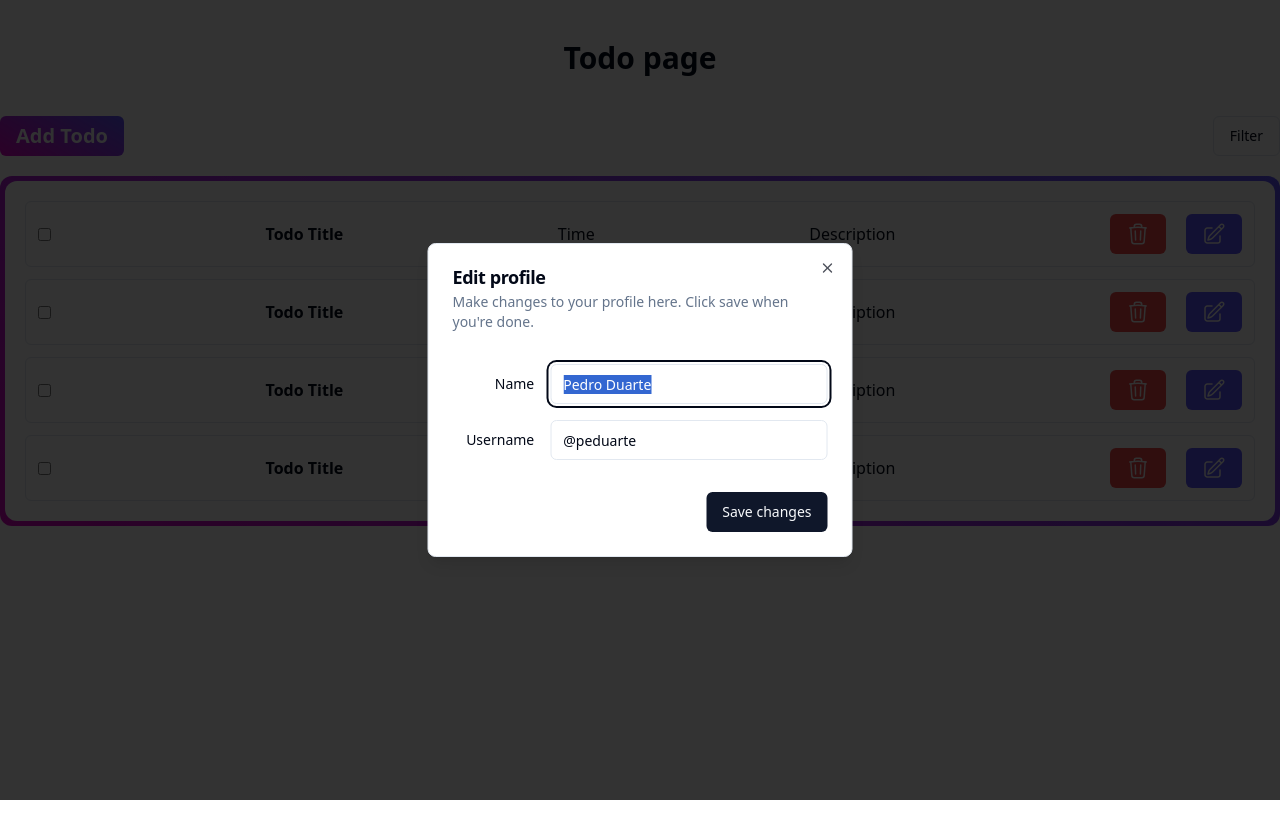
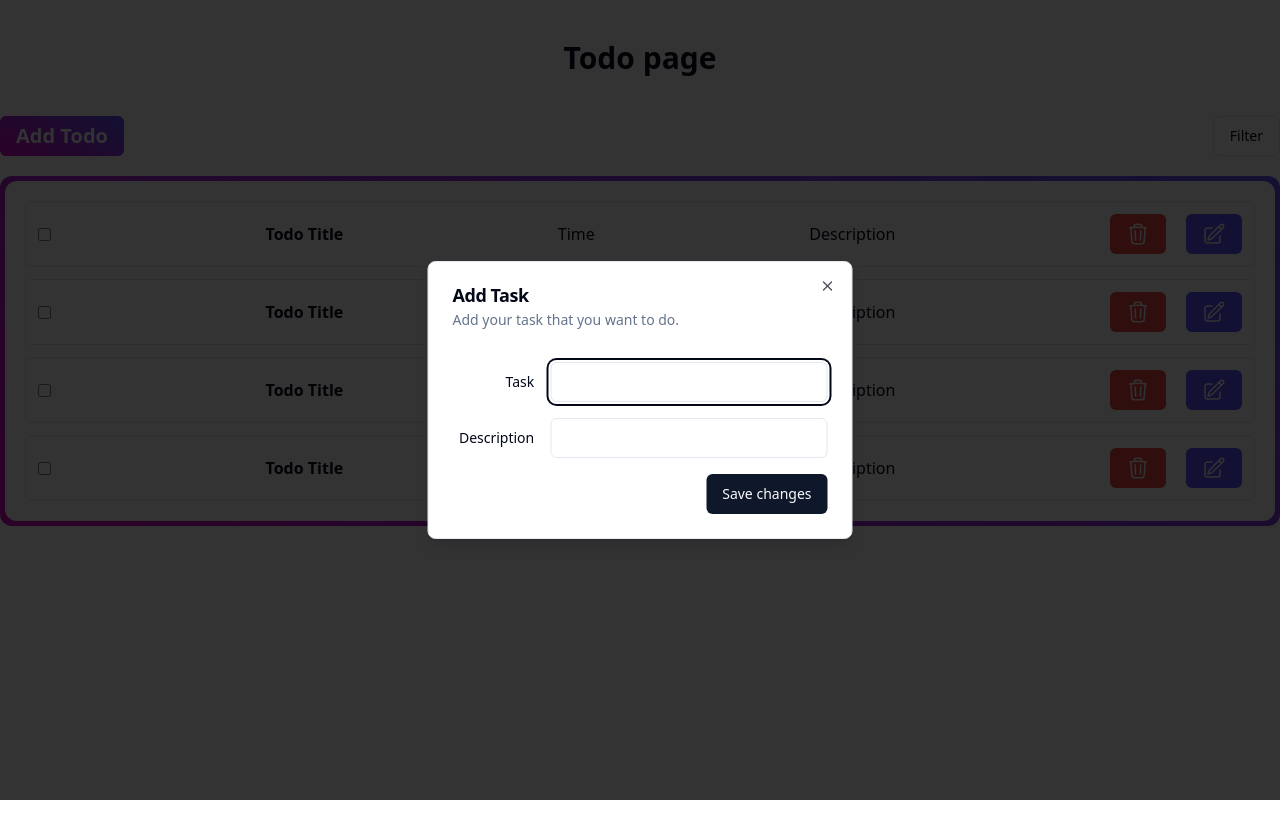
Before and after one commit to NS-Sheam/l2-m2-fs-m3, a React (Vite) app: page / in a window 1280 px wide. Both pictures are taken after a click on the button "Add Todo". Built offline with nearby package versions, Linux system fonts and the light colour scheme.

Commit message:
some change

```diff
--- a/src/components/todo/AddTodoModal.tsx
+++ b/src/components/todo/AddTodoModal.tsx
@@ -1,6 +1,7 @@
 import { Button } from "@/components/ui/button";
 import {
   Dialog,
+  DialogClose,
   DialogContent,
   DialogDescription,
   DialogFooter,
@@ -10,8 +11,17 @@ import {
 } from "@/components/ui/dialog";
 import { Input } from "@/components/ui/input";
 import { Label } from "@/components/ui/label";
+import { FormEvent, useState } from "react";
 
 export function AddTodoModal() {
+  const [task, setTask] = useState("");
+  const [description, setDescription] = useState("");
+
+  const onSubmit = (e: FormEvent) => {
+    e.preventDefault();
+    console.log({ task, description });
+  };
+
   return (
     <Dialog>
       <DialogTrigger asChild>
@@ -19,40 +29,44 @@ export function AddTodoModal() {
       </DialogTrigger>
       <DialogContent className="sm:max-w-[425px]">
         <DialogHeader>
-          <DialogTitle>Edit profile</DialogTitle>
-          <DialogDescription>Make changes to your profile here. Click save when you're done.</DialogDescription>
+          <DialogTitle>Add Task</DialogTitle>
+          <DialogDescription>Add your task that you want to do.</DialogDescription>
         </DialogHeader>
+        <form onSubmit={onSubmit}>
           <div className="grid gap-4 py-4">
             <div className="grid grid-cols-4 items-center gap-4">
               <Label
-              htmlFor="name"
+                htmlFor="task"
                 className="text-right"
               >
-              Name
+                Task
               </Label>
               <Input
-              id="name"
-              defaultValue="Pedro Duarte"
+                onBlur={(e) => setTask(e.target.value)}
+                id="task"
                 className="col-span-3"
               />
             </div>
             <div className="grid grid-cols-4 items-center gap-4">
               <Label
-              htmlFor="username"
+                htmlFor="description"
                 className="text-right"
               >
-              Username
+                Description
               </Label>
               <Input
-              id="username"
-              defaultValue="@peduarte"
+                onBlur={(e) => setDescription(e.target.value)}
+                id="description"
                 className="col-span-3"
               />
             </div>
           </div>
-        <DialogFooter>
+          <div className="flex justify-end">
+            <DialogClose asChild>
               <Button type="submit">Save changes</Button>
-        </DialogFooter>
+            </DialogClose>
+          </div>
+        </form>
       </DialogContent>
     </Dialog>
   );
```
Lines whose indentation alone changed are shown as unchanged.
